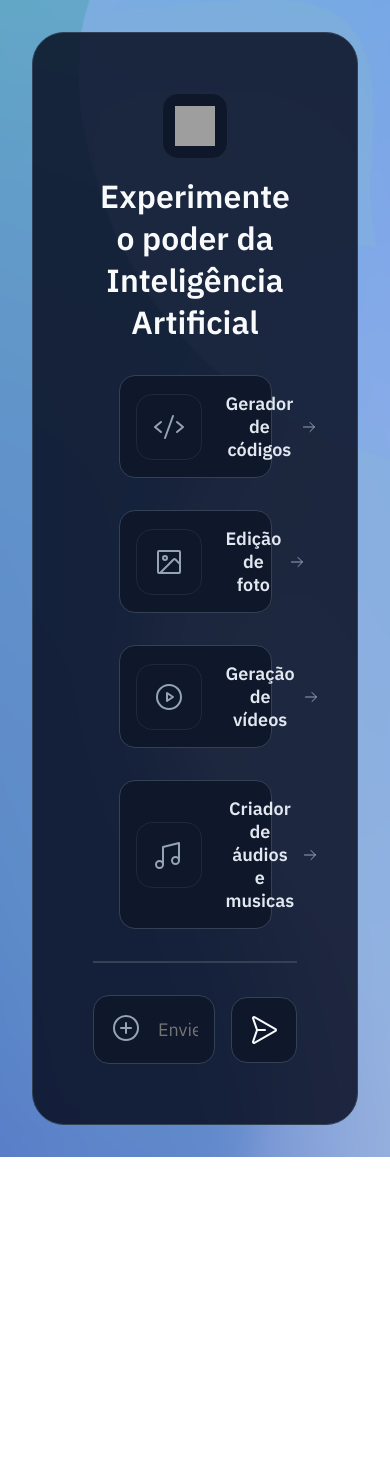
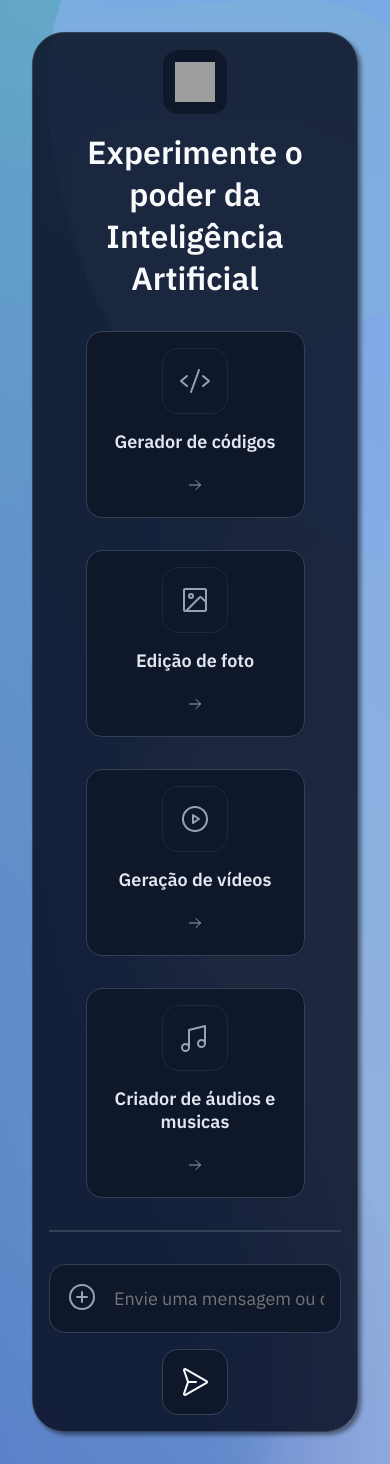
Before and after one commit to Rickazuo/AI-plataform, a Next.js app: page / in a window 390 px wide. Before the commit the page ends 1157 px from the top, so only its background shows below. Built offline with nearby package versions, Linux system fonts and the light colour scheme; grey boxes are pictures that could not be loaded.

Commit message:
update style and animations

```diff
--- a/src/app/components/ButtonGenerate/ButtonGenerate.module.css
+++ b/src/app/components/ButtonGenerate/ButtonGenerate.module.css
@@ -2,7 +2,6 @@
   display: flex;
   width: 75%;
   flex-direction: column;
-  /* align-items: flex-start; */
   gap: 1rem;
 }
 .button {
@@ -16,6 +15,13 @@
   border: 1px solid var(--gray-04);
   background: var(--gray-06);
   cursor: pointer;
+  animation: leftCenter 1s ease-in-out;
+  transition: transform 0.3s ease-in-out;
+}
+
+.button:hover {
+  transform: scale(1.05);
+  filter: brightness(150%);
 }
 
 .iconAndText {
@@ -43,3 +49,26 @@
   font-weight: 600;
   line-height: normal;
 }
+
+@keyframes leftCenter {
+  0% {
+    transform: translateX(-400px);
+  }
+  100% {
+    transform: translateX(0);
+  }
+}
+
+@media screen and (max-width: 600px) {
+  .button {
+    flex-direction: column;
+    justify-content: center;
+    gap: 1rem;
+  }
+
+  .iconAndText {
+    flex-direction: column;
+    justify-content: center;
+    gap: 1rem;
+  }
+}
--- a/src/app/components/SearchBar/SearchBar.module.css
+++ b/src/app/components/SearchBar/SearchBar.module.css
@@ -5,6 +5,7 @@
   align-self: stretch;
   width: 100%;
   justify-content: space-between;
+  animation: leftCenter 1s ease-in-out;
 }
 
 .searchCommand {
@@ -53,4 +54,25 @@
   background: var(--gray-06);
 
   cursor: pointer;
+  transition: filter 0.3s ease-in-out;
 }
+
+.imageSubmitSearch:hover {
+  filter: brightness(150%);
+}
+
+@keyframes leftCenter {
+  0% {
+    transform: translateX(-400px);
+  }
+  100% {
+    transform: translateX(0);
+  }
+}
+
+@media screen and (max-width: 600px) {
+  .main {
+    flex-direction: column;
+    gap: 1rem;
+  }
+}
--- a/src/app/page.module.css
+++ b/src/app/page.module.css
@@ -13,9 +13,11 @@
   flex-direction: column;
   align-items: center;
   gap: 2rem;
+  overflow-x: hidden;
 
   border-radius: 2rem;
   border: 1px solid var(--gray-04, #334155);
+  box-shadow: 3px 3px 4px rgba(0, 0, 0, 0.453);
   background: rgba(2, 6, 23, 0.8);
 }
 
@@ -27,5 +29,6 @@
 @media screen and (max-width: 1000px) {
   .box {
     width: 100%;
+    padding: 1rem;
   }
 }
```
